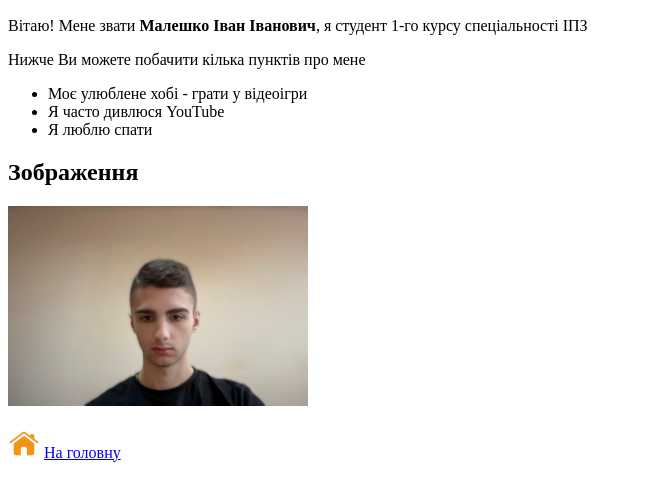
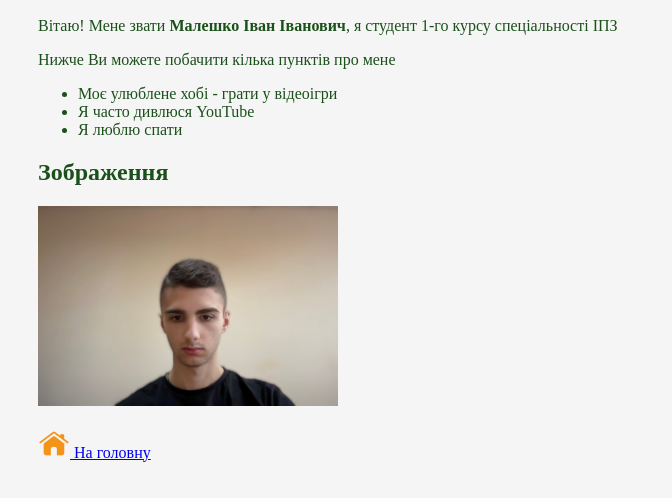
Before and after one commit to imaleshko/web_basics, a plain HTML site: page Lab2_HTML/author.html in a window 1280 px wide. Shown: the part 110-608 px from the top of the page, without its empty margins (0-672 px from the left). Drawn offline with Linux system fonts and the light colour scheme.

Commit message:
Add existing file

```diff
--- a/Lab2_HTML/author.html
+++ b/Lab2_HTML/author.html
@@ -4,19 +4,29 @@
     <meta charset="UTF-8" />
     <meta name="viewport" content="width=device-width, initial-scale=1.0" />
     <title>Лабораторна робота №2: про автора</title>
+    <link rel="stylesheet" href="styles.css">
   </head>
   <body>
     <h1>Про автора (About me)</h1>
     <h2>Вступ</h2>
     <p>Вітаю! Мене звати <b>Малешко Іван Іванович</b>, я студент 1-го курсу спеціальності ІПЗ</p>
+    <!--Моє представлення -->
     <p>Нижче Ви можете побачити кілька пунктів про мене</p>
     <ul>
+      <!--Список інформації про мене -->
       <li>Моє улюблене хобі - грати у відеоігри</li>
       <li>Я часто дивлюся YouTube</li>
       <li>Я люблю спати</li>
     </ul>
     <h2>Зображення</h2>
+    <!--Моє зображення -->
     <img src="image/my_photo.jpg" alt="Моє фото" width="300px" />
-    <p><img src="image/house.png" alt="Іконка" width="32px" height="32px" /> <a href="index.html">На головну</a></p>
+    <p>
+      <!--Іконка будинку -->
+      <a href="index.html">
+        <img src="image/house.png" alt="Іконка" width="32px" height="32px" title="Перейти на головну сторінку" />
+      </a>
+      <a href="index.html">На головну</a>
+    </p>
   </body>
 </html>
--- /dev/null
+++ b/Lab2_HTML/styles.css
@@ -0,0 +1,5 @@
+body {
+    background-color: whitesmoke;
+    color: rgb(27, 80, 27);
+    padding-left: 30px;
+}
```
Also changed, not shown: Lab2_HTML/index.html (+4 -3 lines), 1 other file.
